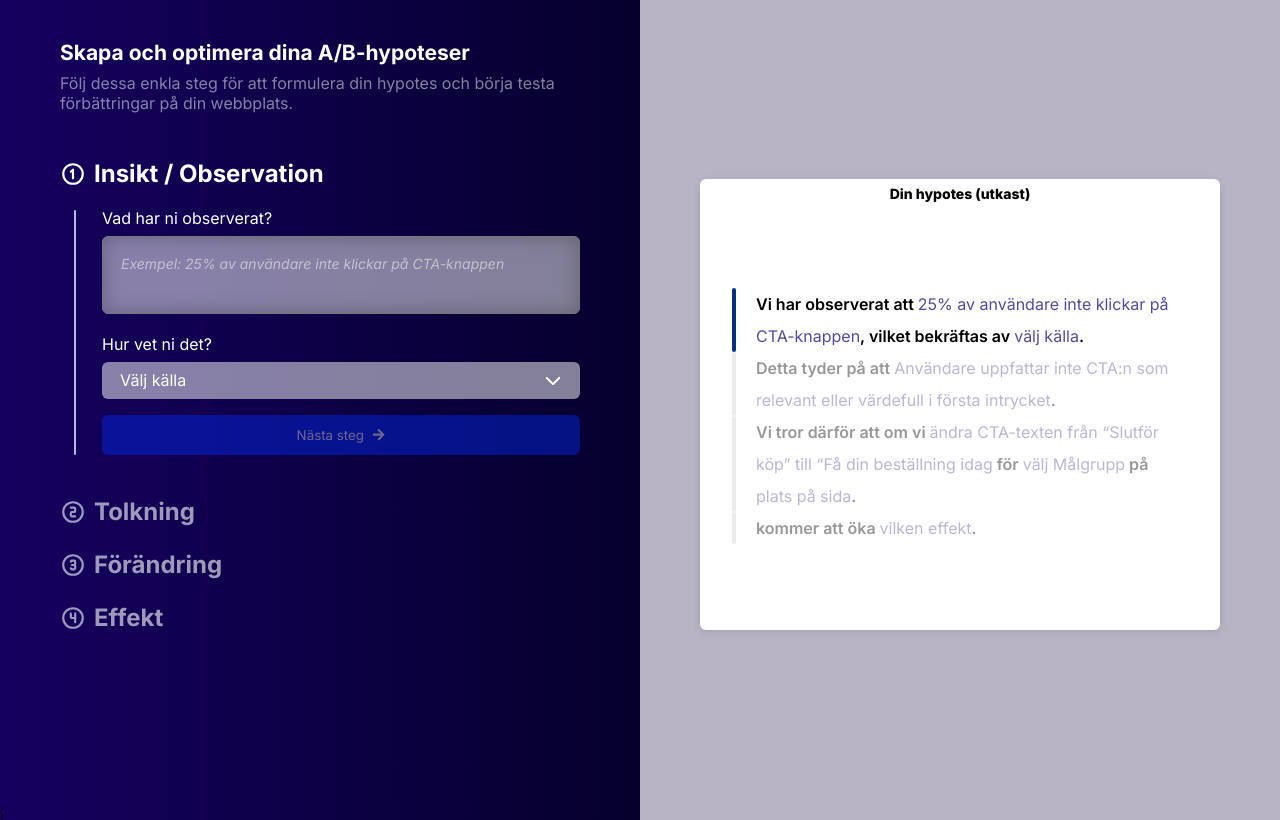
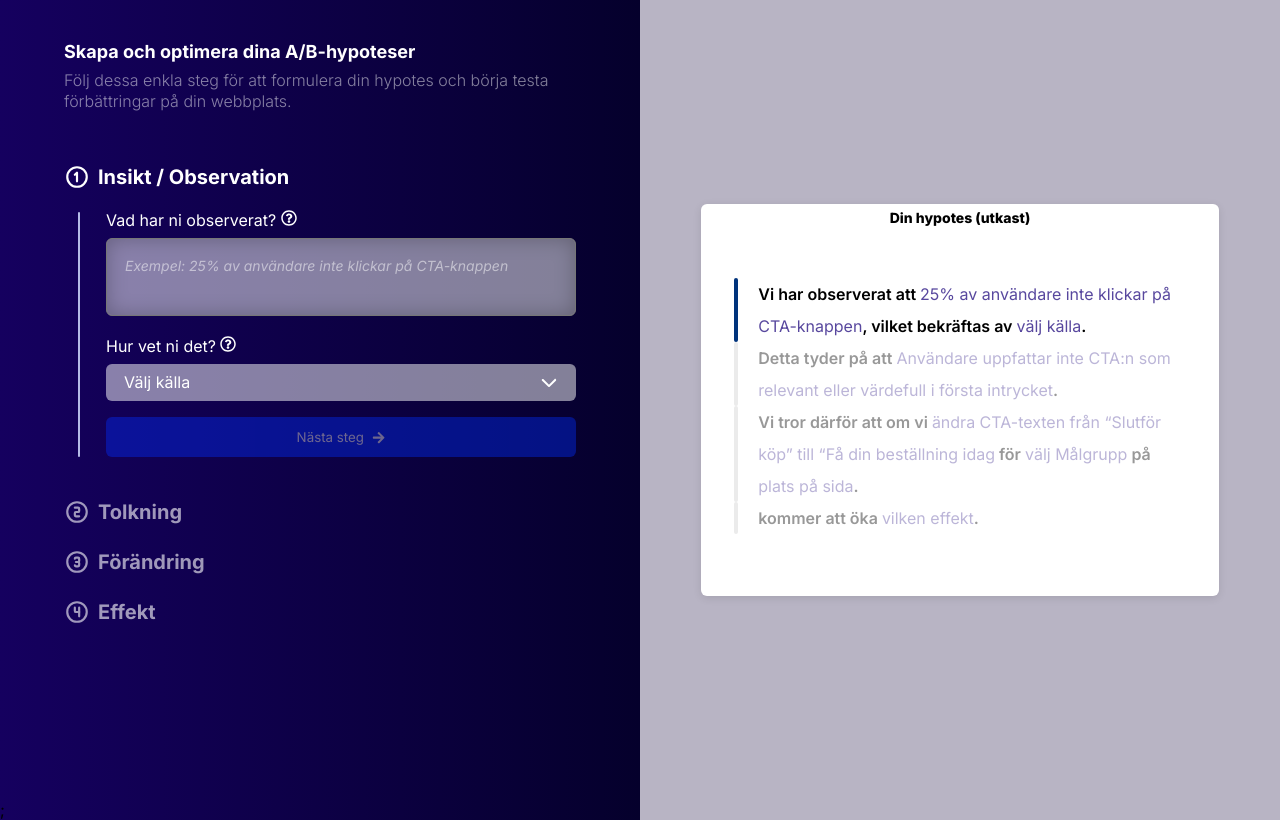
Before and after one commit to 1anDr0/abTest, a React (Vite) app: page / in a window 1280 px wide. Built offline with nearby package versions, Linux system fonts and the light colour scheme.

Commit message:
question

```diff
--- a/src/components/Leftpanel/Header/Header.css
+++ b/src/components/Leftpanel/Header/Header.css
@@ -1,17 +1,11 @@
-.header {
-  margin: 0;
-  font-size: 14px;
-  font-weight: 700;
-  color: white;
-  margin-bottom: 8px;
-}
-
 .header h2 {
+  font-size: 18px;
   margin-bottom: 8px;
 }
 
 .header p {
   font-size: 16px;
   color: rgba(255, 255, 255, 0.5);
-  font-weight: 400;
+  font-weight: 300;
+  line-height: 1.3rem;
 }
--- a/src/components/Leftpanel/Leftpanel.css
+++ b/src/components/Leftpanel/Leftpanel.css
@@ -1,6 +1,6 @@
 .leftpanel-wrapper {
   min-height: 100vh;
-  padding: 0 60px 0 60px;
+  padding: 0 10% 0 10%;
   display: flex;
   flex-direction: column;
   box-sizing: border-box;
@@ -12,11 +12,12 @@
   display: flex;
   flex-direction: column;
   justify-content: center;
-  margin-bottom: 8rem;
+  margin-bottom: 10rem;
+  margin-top: 40px;
 }
 
 .leftpanel-header {
-  padding-top: 40px;
+  padding-top: 8%;
   flex-shrink: 0;
 }
 
@@ -83,6 +84,10 @@
   flex-shrink: 0;
 }
 
+h2 {
+  font-size: 20px;
+}
+
 .step-icon.completed {
   color: #3ec858; /* match green used in right panel */
 }
--- a/src/components/Leftpanel/Step1/Step1.jsx
+++ b/src/components/Leftpanel/Step1/Step1.jsx
@@ -1,5 +1,6 @@
 import styles from "./Step1.module.css";
 import { IoIosArrowDown } from "react-icons/io";
+import { FaRegQuestionCircle } from "react-icons/fa";
 
 const Step1 = ({ formData, setFormData }) => {
   const handleEvidenceChange = (e) => {
@@ -13,7 +14,9 @@ const Step1 = ({ formData, setFormData }) => {
 
   return (
     <div className={styles.steps}>
-      <label>Vad har ni observerat?</label>
+      <label>
+        Vad har ni observerat? <FaRegQuestionCircle />
+      </label>
       <textarea
         value={formData.observation}
         onChange={(e) =>
@@ -26,8 +29,9 @@ const Step1 = ({ formData, setFormData }) => {
         placeholder="Exempel: 25% av användare inte klickar på CTA-knappen"
         rows={2}
       />
-
-      <label>Hur vet ni det?</label>
+      <label>
+        Hur vet ni det? <FaRegQuestionCircle />
+      </label>
       <div className={styles.selectWrapper}>
         <select value={formData.evidence} onChange={handleEvidenceChange}>
           <option value="">Välj källa</option>
@@ -50,7 +54,6 @@ const Step1 = ({ formData, setFormData }) => {
           <IoIosArrowDown />
         </span>
       </div>
-
       {formData.evidence === "Annat" && (
         <>
           <label>Beskriv källa</label>
--- a/src/components/Leftpanel/Step1/Step1.module.css
+++ b/src/components/Leftpanel/Step1/Step1.module.css
@@ -53,6 +53,7 @@ label {
   display: block;
   margin-bottom: 0.5rem;
   margin-top: 20px;
+  display: flex;
 }
 
 textarea {
--- a/src/components/Leftpanel/Step2/Step2.module.css
+++ b/src/components/Leftpanel/Step2/Step2.module.css
@@ -1,13 +1,5 @@
 input {
   color: #000;
-}
-.steps {
-}
-
-h1 {
-  font-size: 28px;
-  color: white;
-  margin-top: 100px;
 }
 
 label {
--- a/src/components/RightPanel/RightPanel.css
+++ b/src/components/RightPanel/RightPanel.css
@@ -1,7 +1,7 @@
 /* basic layout for right panel container */
 .rightpanel-container {
   /* purple/grey tone requested */
-  padding: 0px 30px;
+  padding: 0 5%;
   display: flex;
   flex-direction: column;
   justify-content: center; /* vertically center hypothesis wrapper */
@@ -22,14 +22,14 @@
 /* actual white card holding the hypothesis content */
 .hypothesis-box {
   background: #ffffff;
-  padding: 6px 40px 86px 40px;
+  padding: 1% 8% 12% 8%;
   border-radius: 6px;
   box-shadow: 0 2px 8px rgba(0, 0, 0, 0.1);
 }
 
 .rightpanel-container h3 {
   margin-top: 0px;
-  margin-bottom: 86px;
+  margin-bottom: 12%;
   font-size: 14px;
   text-align: center;
   font-weight: 800;
```
